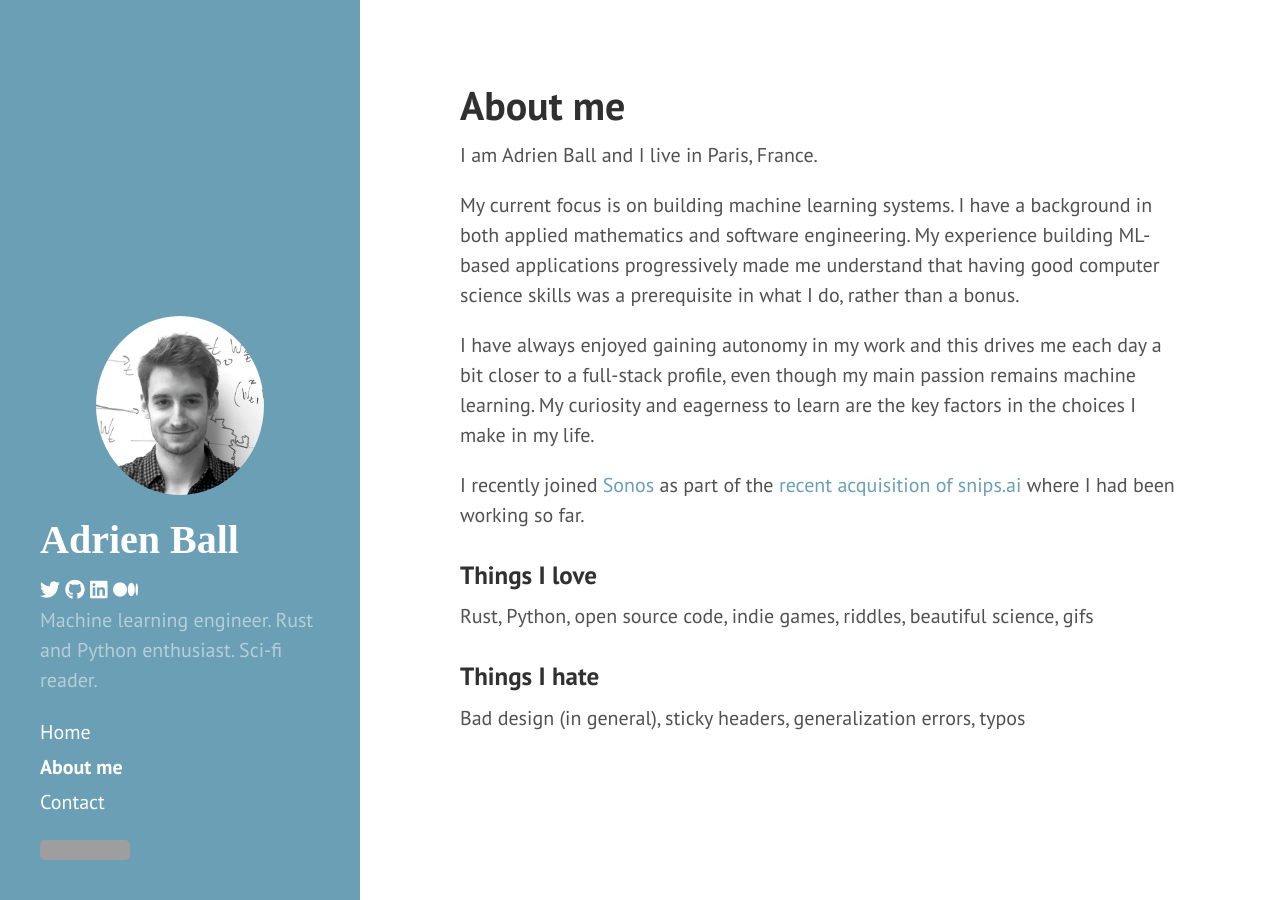
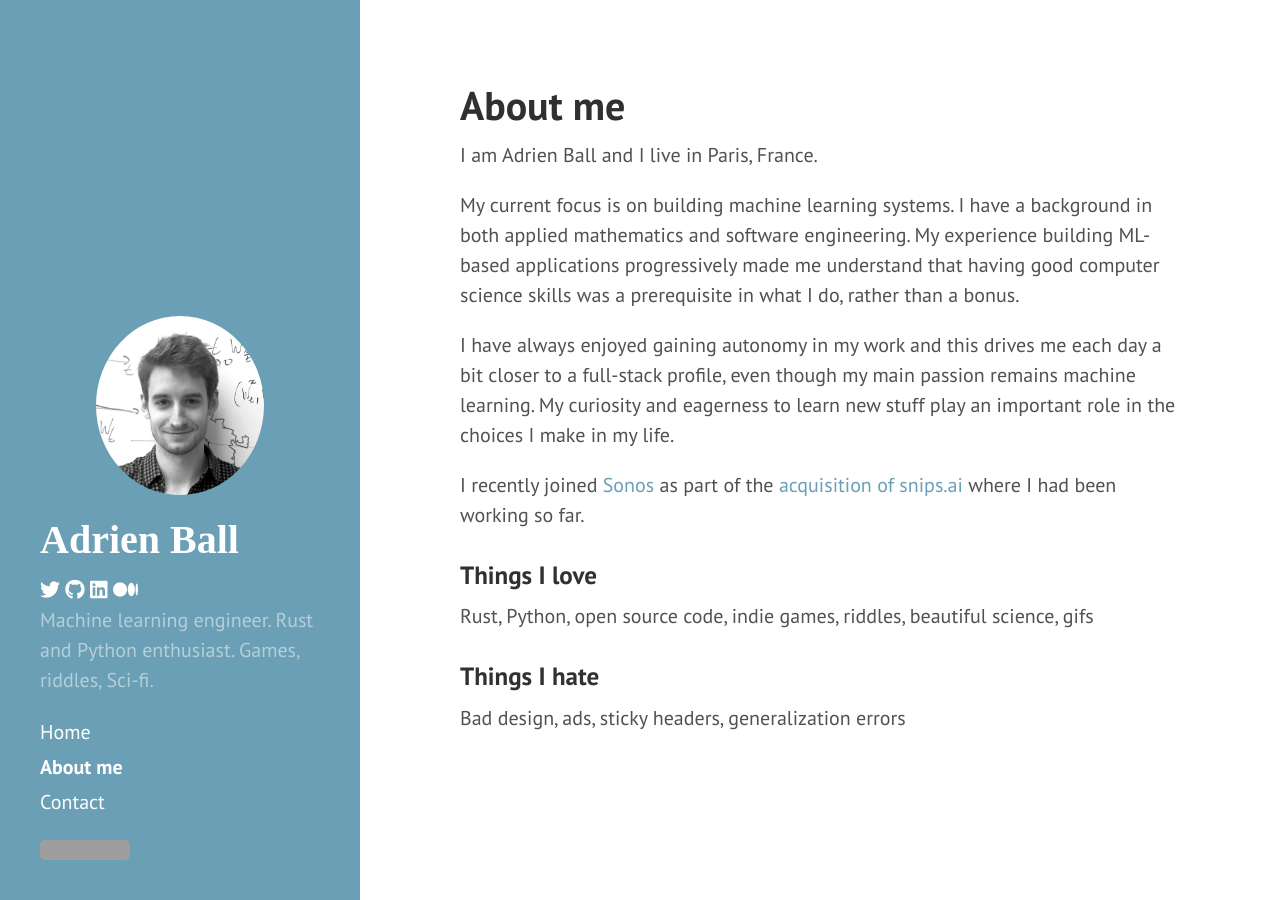
Before and after one commit to adrienball/adrienball.github.io, a Jekyll site: the page built from about.md, in a window 1280 px wide. Built offline with Jekyll 4.4.1, drawn with Linux system fonts in a browser that asks for light colours; nearby versions of some CDN libraries; some web fonts are replaced; grey boxes are pictures that could not be loaded.

Commit message:
Update Bio

```diff
--- a/_config.yml
+++ b/_config.yml
@@ -1,6 +1,6 @@
 # Site settings
 title: Adrien Ball
-description: "Machine learning engineer. Rust and Python enthusiast. Sci-fi reader."
+description: "Machine learning engineer. Rust and Python enthusiast. Games, riddles, Sci-fi."
 url: "http://adrienball.github.io"
 baseurl: /
 paginate: 5
--- a/about.md
+++ b/about.md
@@ -8,12 +8,12 @@ I am Adrien Ball and I live in Paris, France.
 
 My current focus is on building machine learning systems. I have a background in both applied mathematics and software engineering. My experience building ML-based applications progressively made me understand that having good computer science skills was a prerequisite in what I do, rather than a bonus.
 
-I have always enjoyed gaining autonomy in my work and this drives me each day a bit closer to a full-stack profile, even though my main passion remains machine learning. My curiosity and eagerness to learn are the key factors in the choices I make in my life.
+I have always enjoyed gaining autonomy in my work and this drives me each day a bit closer to a full-stack profile, even though my main passion remains machine learning. My curiosity and eagerness to learn new stuff play an important role in the choices I make in my life.
 
-I recently joined [Sonos](https://www.sonos.com/) as part of the [recent acquisition of snips.ai](https://investors.sonos.com/news-and-events/investor-news/latest-news/2019/Sonos-Announces-Acquisition-of-Snips/default.aspx) where I had been working so far.
+I recently joined [Sonos](https://www.sonos.com/) as part of the [acquisition of snips.ai](https://investors.sonos.com/news-and-events/investor-news/latest-news/2019/Sonos-Announces-Acquisition-of-Snips/default.aspx) where I had been working so far.
 
 ### Things I love
 Rust, Python, open source code, indie games, riddles, beautiful science, gifs
 
 ### Things I hate
-Bad design (in general), sticky headers, generalization errors, typos
+Bad design, ads, sticky headers, generalization errors
```
